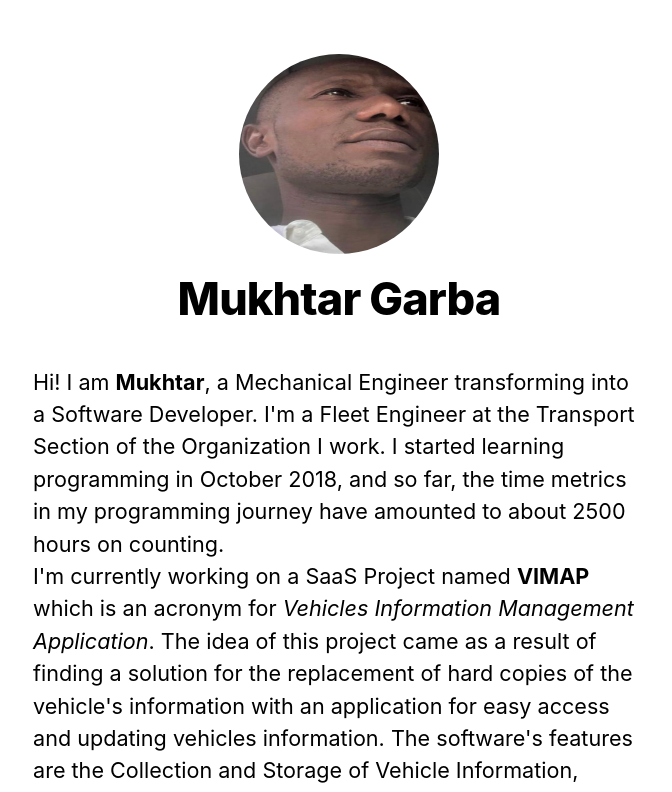
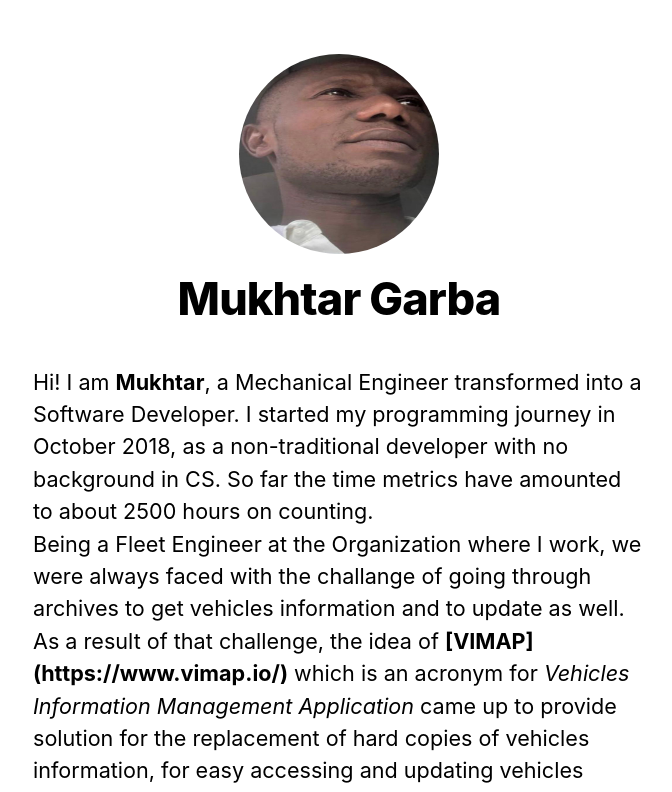
Before and after one commit to mukhtar-github/nextjs-app, a Next.js app in the folder nextjs-blog/: page / in a window 1280 px wide. Shown: the top 792 px of the page, without its empty margins (301-973 px from the left). Built offline with nearby package versions, Linux system fonts and the light colour scheme.

Commit message:
Update index.js

```diff
--- a/nextjs-blog/pages/index.js
+++ b/nextjs-blog/pages/index.js
@@ -23,8 +23,10 @@ export default function Home ({ allPostsData }) {
       <section className={utilStyles.headingMd}>
         <div>
           <p>
-            Hi! I am <strong>Mukhtar</strong>, a Mechanical Engineer transforming into a Software Developer. I'm a Fleet Engineer at the Transport Section of the Organization I work. I started learning programming in October 2018, and so far, the time metrics in my programming journey have amounted to about 2500 hours on counting.<br />
-            I'm currently working on a SaaS Project named <strong>VIMAP</strong> which is an acronym for <i>Vehicles Information Management Application</i>. The idea of this project came as a result of finding a solution for the replacement of hard copies of the vehicle's information with an application for easy access and updating vehicles information. The software's features are the Collection and Storage of Vehicle Information, Inventory, GPS tracking, Maps, Insurance updates, e.t.c. So far, I was able to build a tested development backend using Node.js, and I'm presently ongoing with some React courses to help me build a friendly interacting UI. <strong>VIMAP</strong> is a Startup project, so wish us Goodluck, please. Thank you.
+            Hi! I am <strong>Mukhtar</strong>, a Mechanical Engineer transformed into a Software Developer. I started my programming journey in October 2018, as a non-traditional developer with no background in CS. So far the time metrics have amounted to about 2500 hours on counting.<br />
+Being a Fleet Engineer at the Organization where I work, we were always faced with the challange of going through archives to get vehicles information and to update as well.
+As a result of that challenge, the idea of <strong>[VIMAP](https://www.vimap.io/)</strong> which is an acronym for <i>Vehicles Information Management Application</i> came up to provide solution for the replacement of hard copies of vehicles information, for easy accessing and updating vehicles information.
+The software's features are, but not limited to, the Collection and Storage of Vehicles Information, Inventory, GPS tracking, Maps, Insurance updates. <strong>VIMAP</strong> is a Startup project, so wish us Goodluck, please. Thank you.
           </p>
         </div>
         <a href="https://twitter.com/garba_tanimu" class="twitter-follow-button" data-size="large" data-show-screen-name="false" data-show-count="false">@garba_tanimu</a><script async src="https://platform.twitter.com/widgets.js" charset="utf-8"></script>&nbsp;&nbsp;
```
